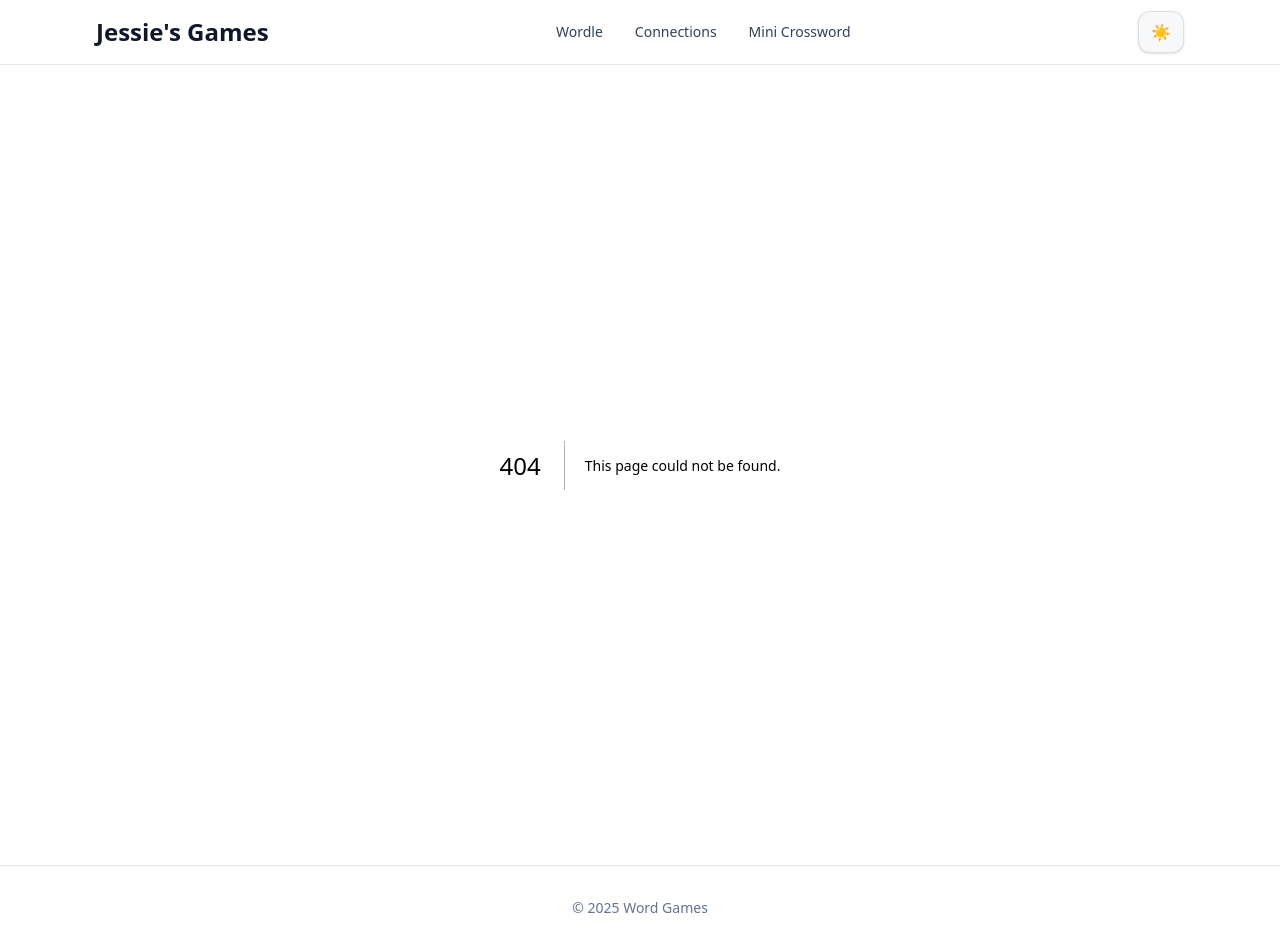
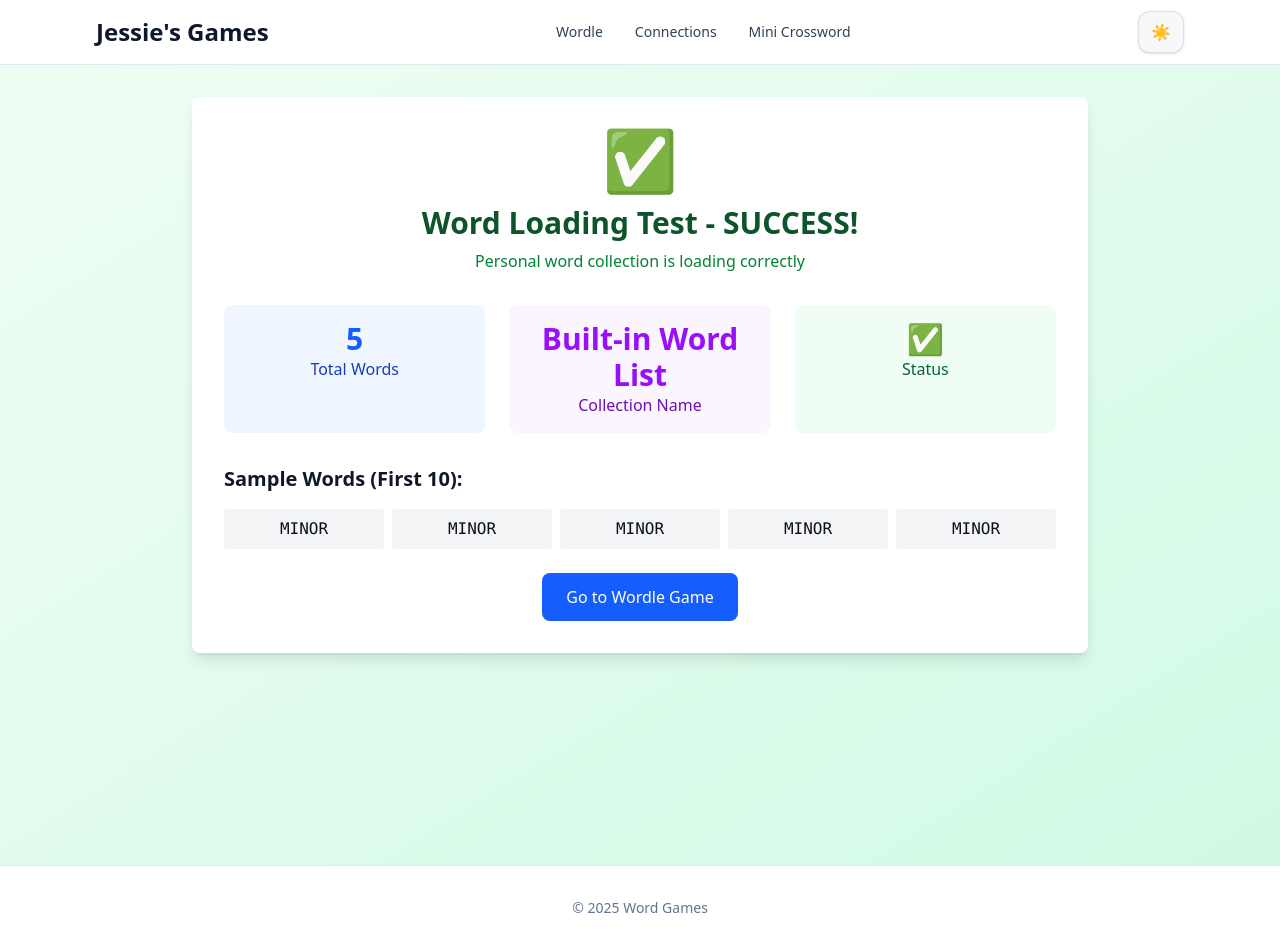
Before and after one commit to keegantingle20/word-games, a Next.js app: page /word-test in a window 1280 px wide. Before the commit this address had no page. Built offline with nearby package versions, Linux system fonts and the light colour scheme.

Commit message:
Add word loading test page
- Create /word-test page to verify personal word collection loading
- Test page shows loading status, error handling, and word count
- Helps debug word loading issues on live site

```diff
--- /dev/null
+++ b/app/word-test/page.tsx
@@ -0,0 +1,126 @@
+"use client";
+import { useEffect, useState } from "react";
+import { loadPersonalWordleList } from "@/lib/data";
+import type { WordleList } from "@/types/data";
+
+export default function WordTestPage() {
+  const [wordList, setWordList] = useState<WordleList | null>(null);
+  const [loading, setLoading] = useState(true);
+  const [error, setError] = useState<string | null>(null);
+
+  useEffect(() => {
+    loadWords();
+  }, []);
+
+  const loadWords = async () => {
+    try {
+      console.log("🔄 Starting word test...");
+      const list = await loadPersonalWordleList();
+
+      if (list) {
+        setWordList(list);
+        console.log(`✅ Successfully loaded ${list.words.length} words`);
+      } else {
+        setError("Failed to load word list");
+        console.error("❌ Word list is null");
+      }
+    } catch (err) {
+      setError(err instanceof Error ? err.message : "Unknown error");
+      console.error("❌ Error loading words:", err);
+    } finally {
+      setLoading(false);
+    }
+  };
+
+  if (loading) {
+    return (
+      <div className="min-h-screen bg-gradient-to-br from-blue-50 to-indigo-100 p-8">
+        <div className="max-w-4xl mx-auto">
+          <div className="bg-white rounded-lg shadow-lg p-8 text-center">
+            <div className="animate-spin rounded-full h-12 w-12 border-b-2 border-blue-600 mx-auto mb-4"></div>
+            <h2 className="text-xl font-semibold text-gray-900">Loading Word Test...</h2>
+            <p className="text-gray-600">Checking if personal words are loading correctly</p>
+          </div>
+        </div>
+      </div>
+    );
+  }
+
+  if (error) {
+    return (
+      <div className="min-h-screen bg-gradient-to-br from-red-50 to-pink-100 p-8">
+        <div className="max-w-4xl mx-auto">
+          <div className="bg-white rounded-lg shadow-lg p-8 text-center">
+            <div className="text-red-500 text-6xl mb-4">❌</div>
+            <h2 className="text-2xl font-bold text-red-900 mb-4">Word Loading Failed</h2>
+            <p className="text-red-700 mb-4">Error: {error}</p>
+            <p className="text-gray-600">Check the browser console for more details</p>
+          </div>
+        </div>
+      </div>
+    );
+  }
+
+  if (!wordList) {
+    return (
+      <div className="min-h-screen bg-gradient-to-br from-yellow-50 to-orange-100 p-8">
+        <div className="max-w-4xl mx-auto">
+          <div className="bg-white rounded-lg shadow-lg p-8 text-center">
+            <div className="text-yellow-500 text-6xl mb-4">⚠️</div>
+            <h2 className="text-2xl font-bold text-yellow-900 mb-4">No Word List</h2>
+            <p className="text-yellow-700">The word list is null or undefined</p>
+          </div>
+        </div>
+      </div>
+    );
+  }
+
+  return (
+    <div className="min-h-screen bg-gradient-to-br from-green-50 to-emerald-100 p-8">
+      <div className="max-w-4xl mx-auto">
+        <div className="bg-white rounded-lg shadow-lg p-8">
+          <div className="text-center mb-8">
+            <div className="text-green-500 text-6xl mb-4">✅</div>
+            <h1 className="text-3xl font-bold text-green-900 mb-2">Word Loading Test - SUCCESS!</h1>
+            <p className="text-green-700">Personal word collection is loading correctly</p>
+          </div>
+
+          <div className="grid grid-cols-1 md:grid-cols-3 gap-6 mb-8">
+            <div className="bg-blue-50 p-4 rounded-lg text-center">
+              <div className="text-3xl font-bold text-blue-600">{wordList.words.length}</div>
+              <div className="text-blue-800">Total Words</div>
+            </div>
+            <div className="bg-purple-50 p-4 rounded-lg text-center">
+              <div className="text-3xl font-bold text-purple-600">{wordList.title}</div>
+              <div className="text-purple-800">Collection Name</div>
+            </div>
+            <div className="bg-green-50 p-4 rounded-lg text-center">
+              <div className="text-3xl font-bold text-green-600">✅</div>
+              <div className="text-green-800">Status</div>
+            </div>
+          </div>
+
+          <div className="mb-6">
+            <h2 className="text-xl font-semibold text-gray-900 mb-4">Sample Words (First 10):</h2>
+            <div className="grid grid-cols-2 md:grid-cols-5 gap-2">
+              {wordList.words.slice(0, 10).map((word, index) => (
+                <div key={index} className="bg-gray-100 p-2 rounded text-center font-mono">
+                  {word.word}
+                </div>
+              ))}
+            </div>
+          </div>
+
+          <div className="text-center">
+            <a
+              href="/wordle"
+              className="inline-block bg-blue-600 text-white px-6 py-3 rounded-lg hover:bg-blue-700 transition-colors"
+            >
+              Go to Wordle Game
+            </a>
+          </div>
+        </div>
+      </div>
+    </div>
+  );
+}
```
